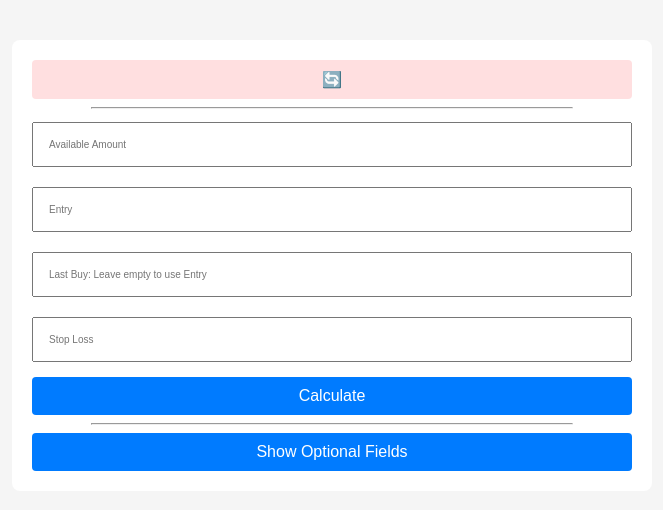
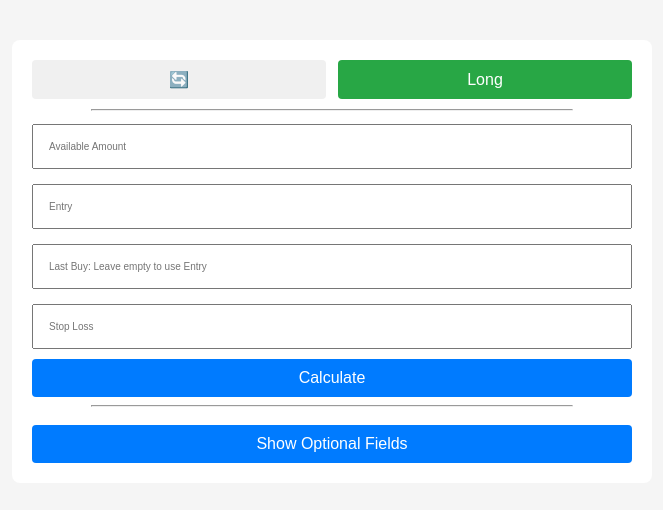
Before and after one commit to Tezix/Dca-calculator, a React (Create React App) app: page / in a window 1280 px wide. Shown: the top 510 px of the page, without its empty margins (308-971 px from the left). Built offline with nearby package versions, Linux system fonts and the light colour scheme.

Commit message:
adding short calc

```diff
--- a/src/App.css
+++ b/src/App.css
@@ -90,3 +90,70 @@ th, td {
 .optional-fields label {
   margin-bottom: 10px;
 }
+
+
+/* src/App.css */
+
+/* Existing styles... */
+
+/* Container for the buttons */
+.button-row {
+  display: flex;
+  justify-content: space-between;
+  margin-bottom: 10px;
+}
+
+/* Half-size buttons */
+.half-button {
+  width: 49%;
+  padding: 10px;
+  font-size: 16px;
+  border: none;
+  border-radius: 4px;
+}
+
+/* Clear button styles */
+.clear-button {
+  background-color: #f0f0f0;
+  color: black;
+}
+
+/* Position toggle button styles */
+.position-button.long {
+  background-color: #28a745; /* Green */
+  color: white;
+}
+
+.position-button.short {
+  background-color: #dc3545; /* Red */
+  color: white;
+}
+
+/* Toggle button for optional fields */
+.toggle-button {
+  margin-top: 10px;
+  padding: 10px;
+  background-color: #007bff;
+  color: white;
+  width: 100%;
+  font-size: 16px;
+  border: none;
+  border-radius: 4px;
+}
+
+/* Optional fields container */
+.optional-fields {
+  margin-top: 10px;
+}
+
+/* Adjust form labels and inputs */
+form label {
+  display: block;
+  margin-bottom: 10px;
+}
+
+form input {
+  width: 100%;
+  padding: 8px;
+  box-sizing: border-box;
+}
--- a/src/App.js
+++ b/src/App.js
@@ -15,11 +15,20 @@ function App() {
 
   const [results, setResults] = useState(null);
 
-  // New state variable to control the visibility of optional fields
+  // State variable to control the visibility of optional fields
   const [showOptionalFields, setShowOptionalFields] = useState(false);
+
+  // New state variable to track long or short position
+  const [isLong, setIsLong] = useState(true); // true for long, false for short
 
   const handleChange = (e) => {
     setInputs({ ...inputs, [e.target.name]: e.target.value });
+  };
+
+  const togglePosition = () => {
+    setIsLong(!isLong);
+    // Optionally, clear the results when position type changes
+    setResults(null);
   };
 
   const calculateResults = () => {
@@ -60,8 +69,15 @@ function App() {
       return;
     }
 
-    if (firstPrice <= stopLoss) {
-      alert('Stop Loss Price must be less than the First Buy Price.');
+    // For long positions, stopLoss should be less than firstPrice
+    // For short positions, stopLoss should be greater than firstPrice
+    if (isLong && firstPrice <= stopLoss) {
+      alert('Stop Loss Price must be less than the First Buy Price for long positions.');
+      return;
+    }
+
+    if (!isLong && firstPrice >= stopLoss) {
+      alert('Stop Loss Price must be greater than the First Buy Price for short positions.');
       return;
     }
 
@@ -123,10 +139,19 @@ function App() {
     const averagePrice = (investment / totalQuantity).toFixed(2);
 
     // Calculate the required Leverage using average price
-    const priceDifference = averagePrice - stopLoss;
+    let priceDifference;
+    if (isLong) {
+      priceDifference = averagePrice - stopLoss;
       if (priceDifference <= 0) {
-      alert('Stop Loss Price must be less than the Average Entry Price.');
+        alert('Stop Loss Price must be less than the Average Entry Price for long positions.');
         return;
+      }
+    } else {
+      priceDifference = stopLoss - averagePrice;
+      if (priceDifference <= 0) {
+        alert('Stop Loss Price must be greater than the Average Entry Price for short positions.');
+        return;
+      }
     }
 
     const leverageValue = (
@@ -145,6 +170,7 @@ function App() {
       totalRiskAmount,
       averagePrice,
       riskPercent: riskPercent.toFixed(2),
+      positionType: isLong ? 'Long' : 'Short',
     });
   };
 
@@ -168,14 +194,23 @@ function App() {
 
   return (
     <div className="container">
+      <div className="button-row">
         <button
           type="button"
-        className="clear-button"
+          className="half-button clear-button"
           onClick={handleClearForm}
         >
           🔄
         </button>
-      <hr/>
+        <button
+          type="button"
+          className={`half-button position-button ${isLong ? 'long' : 'short'}`}
+          onClick={togglePosition}
+        >
+          {isLong ? 'Long' : 'Short'}
+        </button>
+      </div>
+      <hr />
       <form onSubmit={handleSubmit}>
         {/* Required Fields */}
         <label>
@@ -195,7 +230,6 @@ function App() {
             value={inputs.firstBuyPrice}
             onChange={handleChange}
             placeholder="Entry"
-
             required
           />
         </label>
@@ -247,6 +281,9 @@ function App() {
             </p>
 
             <h2>Info</h2>
+            <p>
+              <strong>Position Type:</strong> {results.positionType}
+            </p>
             <p>
               <strong>Average Entry Price:</strong> ${results.averagePrice}
             </p>
```
Lines whose indentation alone changed are shown as unchanged.
